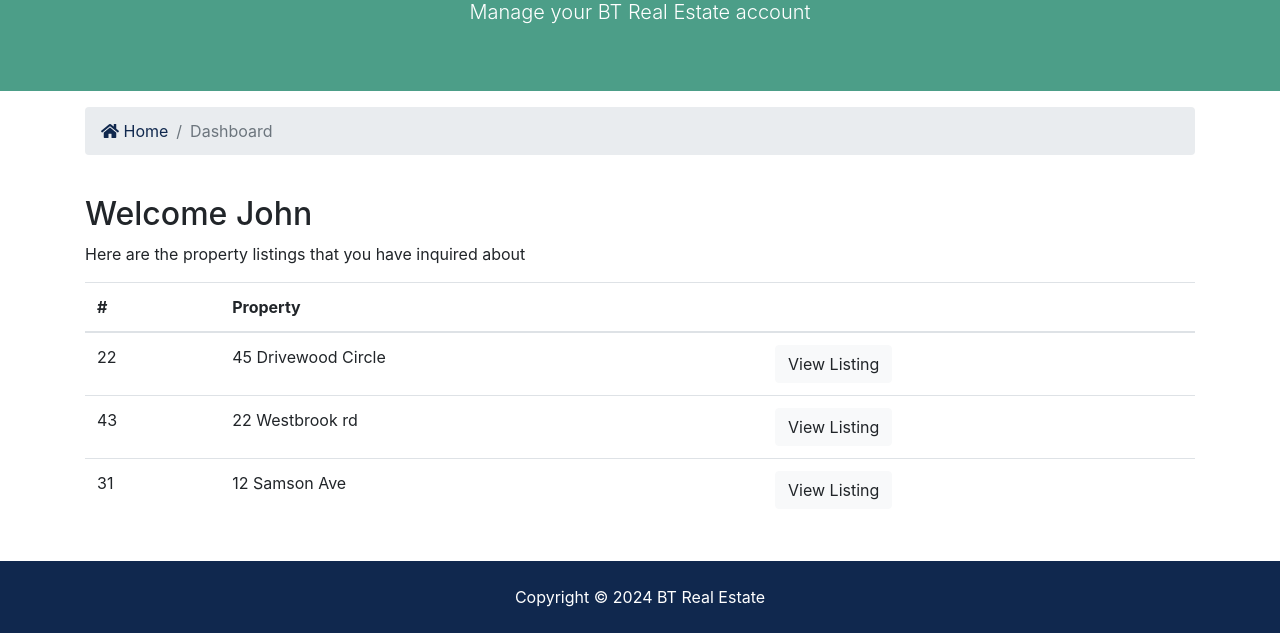
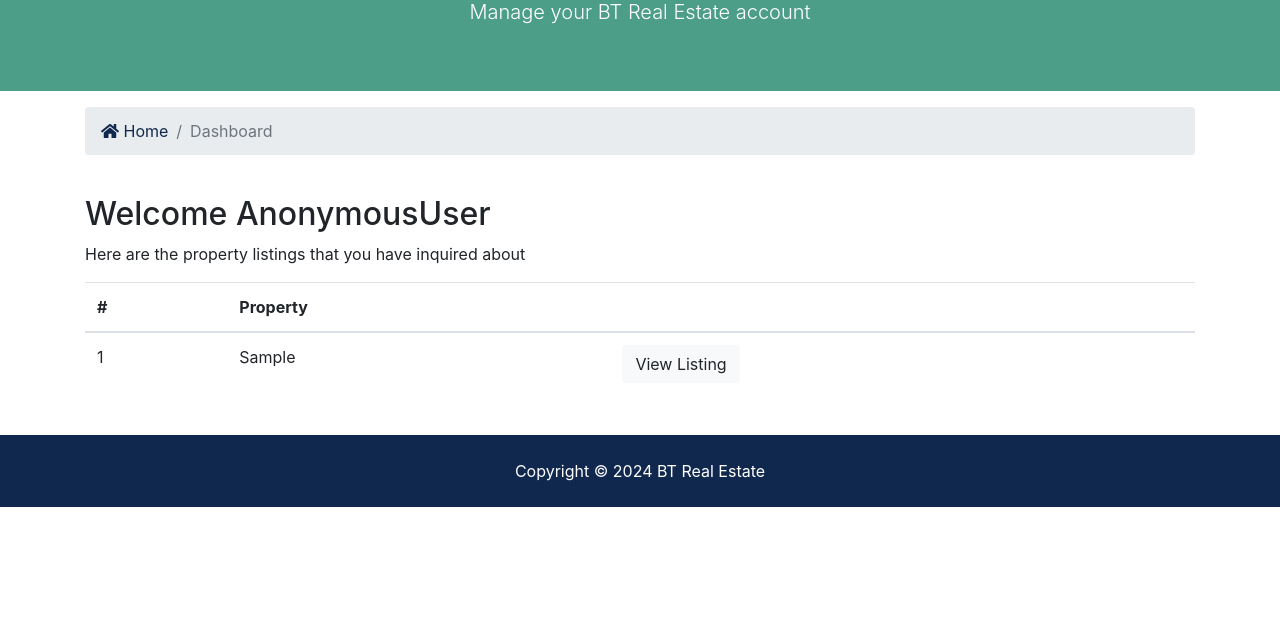
Before and after one commit to defencyyy/Learn_Django_1, a Django app: template templates/accounts/dashboard.html in a window 1280 px wide. Shown: the part 254-887 px from the top of the page. After the commit the page ends 761 px from the top, so only its background shows below. Run offline with Django 5.2, Linux system fonts and the light colour scheme; the template is opened without the code that fills it: values that come from a table or form of the project are taken from there, others are empty; tables that the repository leaves empty hold one stand-in row (values such as "Sample post"); parts of the project's set-up code (start-up, migrations or seed data) failed here and were passed over; some libraries are stand-ins or nearby versions.

Commit message:
Done na
deploy mo nalang lods :(

```diff
--- a/templates/accounts/dashboard.html
+++ b/templates/accounts/dashboard.html
@@ -35,7 +35,8 @@
   <div class="container">
     <div class="row">
       <div class="col-md-12">
-        <h2>Welcome John</h2>
+        <h2>Welcome {{ user }}</h2>
+        {% if contacts %}
         <p>Here are the property listings that you have inquired about</p>
         <table class="table">
           <thead>
@@ -46,29 +47,24 @@
             </tr>
           </thead>
           <tbody>
+            {% for contact in contacts %}
             <tr>
-              <td>22</td>
-              <td>45 Drivewood Circle</td>
+              <td>{{ contact.id }}</td>
+              <td>{{ contact.listing }}</td>
               <td>
-                <a class="btn btn-light" href="#">View Listing</a>
+                <a
+                  class="btn btn-light"
+                  href="{% url 'listing' contact.listing_id %}"
+                  >View Listing</a
+                >
               </td>
             </tr>
-            <tr>
-              <td>43</td>
-              <td>22 Westbrook rd</td>
-              <td>
-                <a class="btn btn-light" href="#">View Listing</a>
-              </td>
-            </tr>
-            <tr>
-              <td>31</td>
-              <td>12 Samson Ave</td>
-              <td>
-                <a class="btn btn-light" href="#">View Listing</a>
-              </td>
-            </tr>
+            {% endfor %}
           </tbody>
         </table>
+        {% else %}
+        <p>You have not made any inquiries</p>
+        {% endif %}
       </div>
     </div>
   </div>
```
Also changed, not shown: accounts/views.py (+6 -1 lines).
